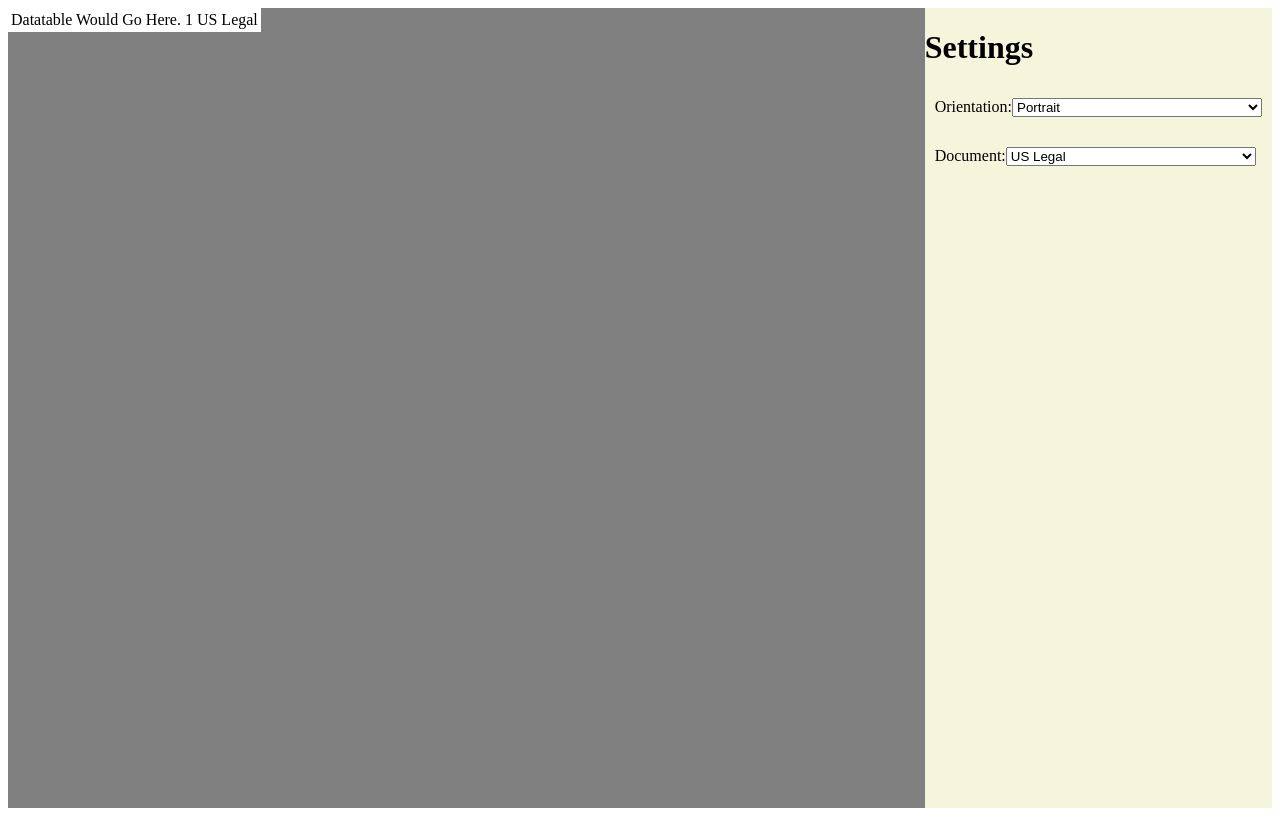
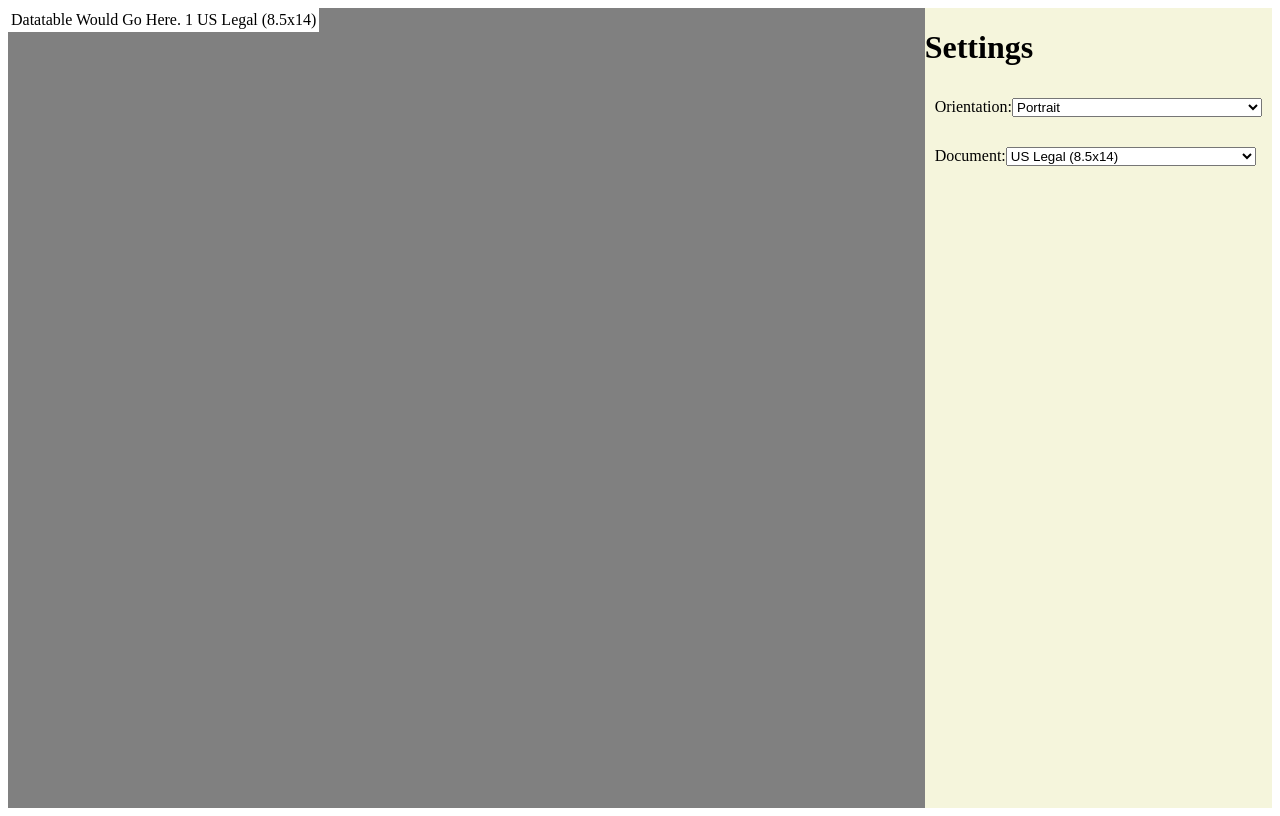
Before and after one commit to timcapps/scaled-table-spike, an Angular app: page / in a window 1280 px wide. Built offline with nearby package versions, Linux system fonts and the light colour scheme.

Commit message:
2 files modified

```diff
--- a/src/app/app.component.ts
+++ b/src/app/app.component.ts
@@ -11,7 +11,7 @@ import { DocumentType } from "./models/document-type.model";
 export class AppComponent  {
 
     public selectedOrientation: DocumentOrientation = DocumentOrientation.Portrait;
-    public selectedDocumentType: DocumentType = { name: "US Legal", height: 14, width: 8.5 };
+    public selectedDocumentType: DocumentType = { name: "US Legal (8.5x14)", height: 14, width: 8.5 };
 
     public onSettingsChange(event): void {
       if (!event) return;
--- a/src/app/example-form/example-form.component.ts
+++ b/src/app/example-form/example-form.component.ts
@@ -21,8 +21,8 @@ export class ExampleFormComponent implements OnInit {
   ];
 
   public documentTypes: DocumentType[] = [
-    { name: "US Legal", height: 14, width: 8.5 },
-    { name: "US Letter", height: 11, width: 8.5 }
+    { name: "US Legal (8.5x14)", height: 14, width: 8.5 },
+    { name: "US Letter (8.5x11)", height: 11, width: 8.5 }
   ];
 
   constructor() {}
```
